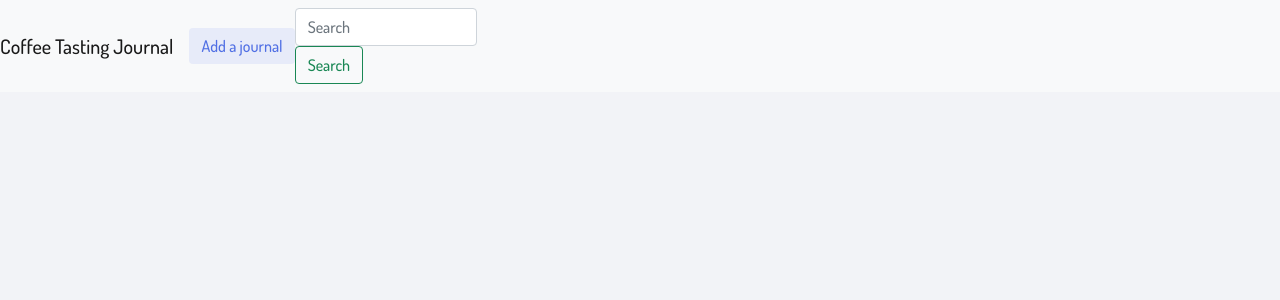
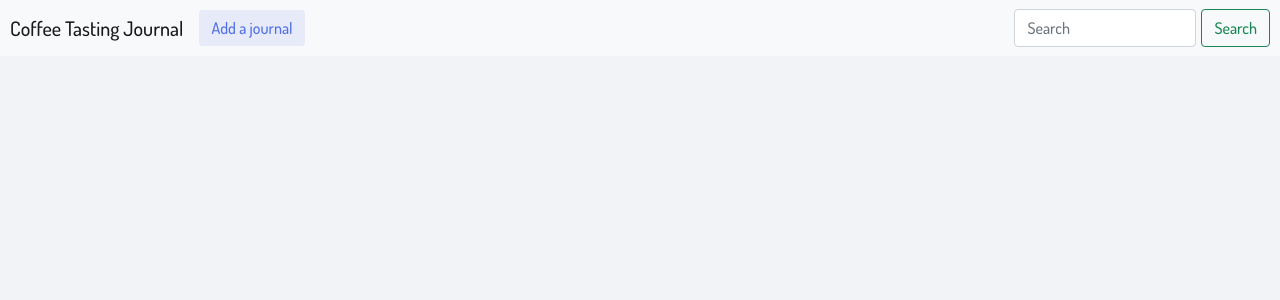
Before and after one commit to miyazakimaiko/Coffee-Tasting-Journal, an Angular app in the folder coffeetastingjournal-client/: page / in a window 1280 px wide. Shown: the top 300 px of the page. Built offline with nearby package versions, Linux system fonts and the light colour scheme.

Commit message:
Added style

```diff
--- a/coffeetastingjournal-client/src/app/app.component.scss
+++ b/coffeetastingjournal-client/src/app/app.component.scss
@@ -0,0 +1,30 @@
+.container {
+    margin-top: 20px;
+}
+
+.navbar {
+    padding-left: 10px;
+    padding-right: 10px;
+    .navbar-collapse {
+        display: flex;
+        justify-content: space-between;
+        @media (max-width: 992px) {
+            flex-direction: column;
+            justify-content: start;
+        }
+        .form-inline {
+            display: flex;
+            .search-input {
+                margin-right: 5px;
+            }
+        }
+    }
+}
+
+.button-list {
+    display: flex;
+    justify-content: flex-end;
+    button {
+        margin-right: 10px;
+    }
+}
```
